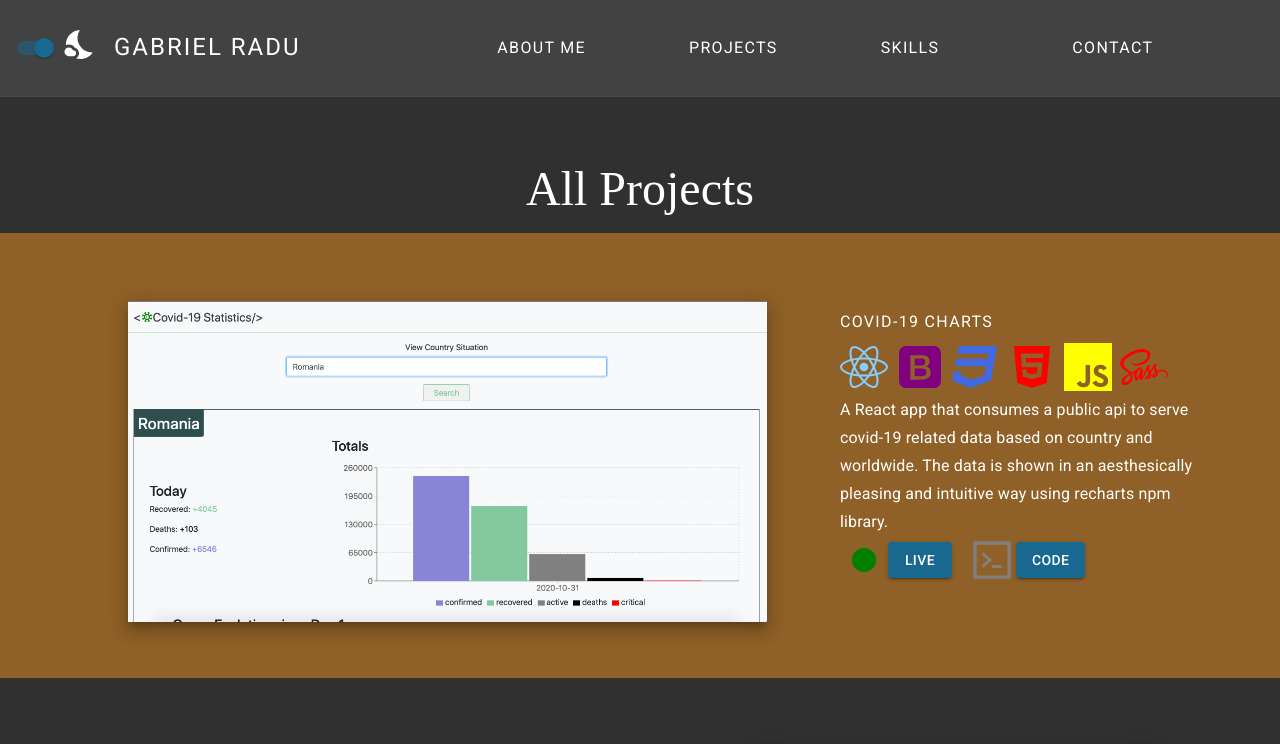
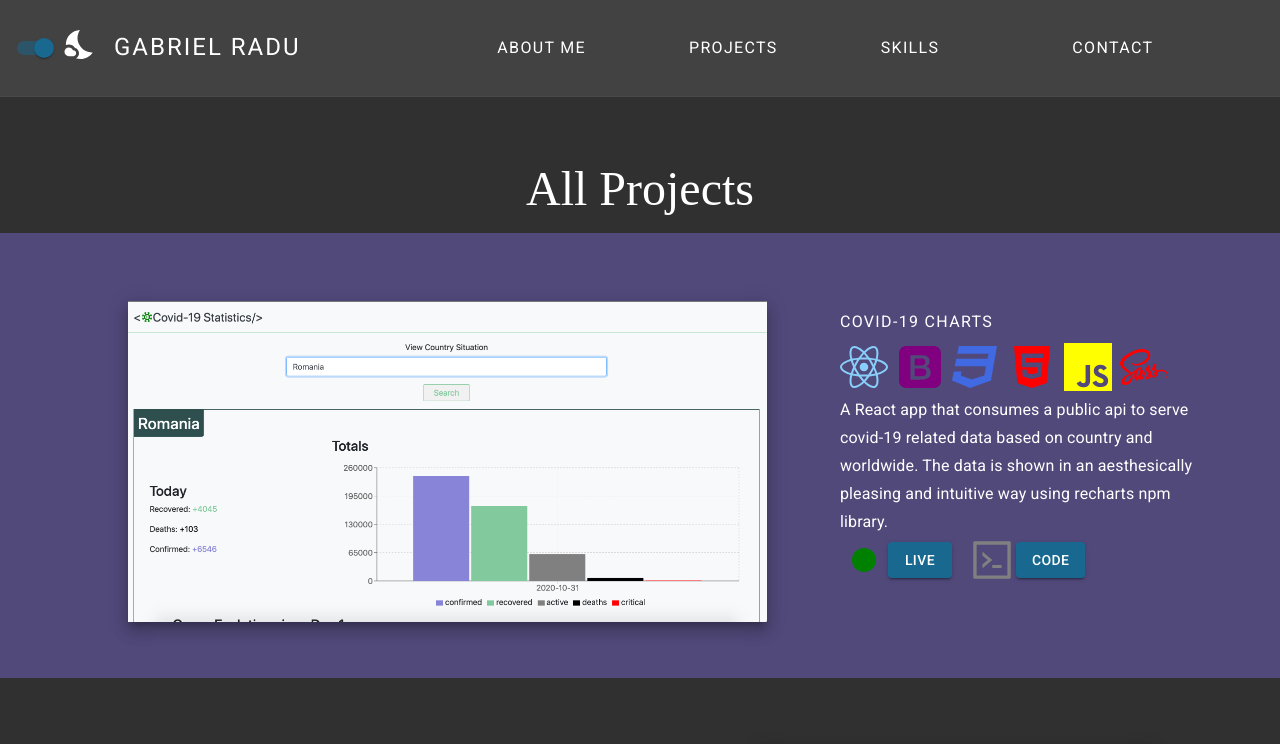
Before and after one commit to irlgabriel/portfolio, a React (Create React App) app: page /#/projects in a window 1280 px wide. Shown: the top 744 px of the page. Built offline with nearby package versions, Linux system fonts and the light colour scheme; a web font is replaced by a local one.

Commit message:
changed dark theme primary color

```diff
--- a/src/theme.js
+++ b/src/theme.js
@@ -17,7 +17,7 @@ export const themeLight = createMuiTheme({
 export const themeDark = createMuiTheme({
   palette: {
     primary: {
-      main: '#8F6027',
+      main: '#51497A',
     },
     secondary: {
       main: '#18688F',
```
